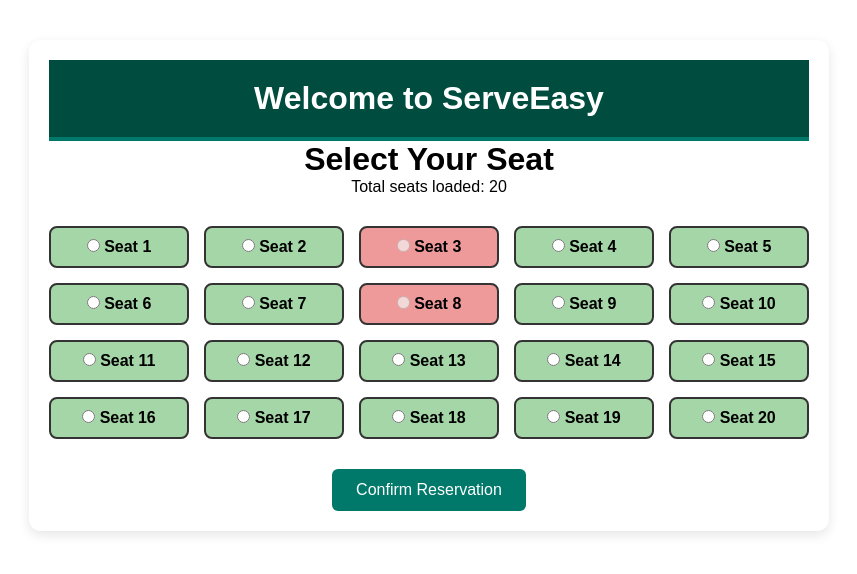
After one commit to Pugazh-2006/Restaurant-Management-Serve_easy-, a Flask app: page /reserve_seat in a window 1280 px wide. The commit adds this page. Shown: the top 574 px of the page, without its empty margins (211-1068 px from the left). Run offline with Flask 3, Linux system fonts and the light colour scheme; data comes from the database, SQL or seed files in the repository.

Commit message:
Added reservation page

```diff
--- a/Restaurant-Management-Serve_easy-/static/styles.css
+++ b/Restaurant-Management-Serve_easy-/static/styles.css
@@ -6,11 +6,16 @@
     font-family: "Poppins", sans-serif;
 }
 body {
+    background: none;
+    margin: 0;
+    padding: 0;
+}
+.login-page {
     display: flex;
     justify-content: center;
     align-items: center;
     min-height: 100vh;
-    background: url('../static/asset/img.jpg') no-repeat;
+    background: url('/static/asset/img.jpg') no-repeat center center;
     background-size: cover;
     background-position: center;
 
@@ -252,6 +257,27 @@
     -webkit-box-orient: vertical;
 }
 
+.menu-header {
+    display: flex;
+    justify-content: space-between;
+    align-items: center;
+    padding: 20px;
+}
+
+.logout-button {
+    background-color: #d84315;
+    color: white;
+    border: none;
+    padding: 8px 16px;
+    border-radius: 6px;
+    font-weight: bold;
+    text-decoration: none;
+    cursor: pointer;
+    transition: background-color 0.3s ease;
+}
+.logout-button:hover{
+    background-color: #bf360c;
+}
 
 /* This is for cart page */
 .cart-page{
@@ -347,3 +373,75 @@
     font-size: 14px;
     margin-left: 6px;
 }
+/*This is for reserve_seat */
+
+.seat-page {
+    max-width: 800px;
+    margin: 40px auto;
+    padding: 20px;
+    background-color: #ffffff;
+    border-radius: 12px;
+    box-shadow: 0 4px 12px rgba(0, 0, 0, 0.1);
+    text-align: center;
+    overflow: hidden;
+}
+.seat-grid {
+    display: grid;
+    grid-template-columns: repeat(5, 1fr);
+    gap: 15px;
+    margin: 30px 0;
+}
+
+.seat {
+    padding: 10px;
+    border-radius: 8px;
+    text-align: center;
+    font-weight: bold;
+    cursor: pointer;
+    border: 2px solid #333;
+    transition: transform 0.2s ease;
+}
+
+.seat.available {
+    background-color: #a5d6a7;
+    cursor: pointer;
+}
+
+.seat.reserved {
+    background-color: #ef9a9a;
+    cursor: not-allowed;
+}
+
+.seat:hover {
+    transform: scale(1.05);
+    box-shadow: 0 0 8px rgba(0, 0, 0, 0.2);
+}
+
+.reserve_button {
+    padding: 12px 24px;
+    font-size: 16px;
+    background-color: #00796b;
+    color: white;
+    border: none;
+    border-radius: 6px;
+    cursor: pointer;
+    transition: background-color 0.3s ease;
+}
+
+.reserve_button:hover {
+    background-color: #004d40;
+}
+.reserve_body{
+    margin: 0;
+    padding: 0;
+    font-family: 'Segoe UI', sans-serif;
+    background: linear-gradient(to right, #f8f9fa, #e0f7fa);
+    color: #333;
+}
+.page-header {
+    background-color: #004d40;
+    color: white;
+    padding: 20px;
+    text-align: center;
+    border-bottom: 4px solid #00796b;
+}
--- a/Restaurant-Management-Serve_easy-/templates/forgot.html
+++ b/Restaurant-Management-Serve_easy-/templates/forgot.html
@@ -8,8 +8,8 @@
    <link href='https://cdn.boxicons.com/fonts/brands/boxicons-brands.min.css' rel='stylesheet'>
    <link rel="stylesheet" href="{{ url_for('static', filename='styles.css') }}">
 </head>
-<body>
-    <div class="wraper">
+<body class=" login-page">
+    <div class="wraper login-page">
         <form method="POST" action="/forgot">
             <h1> Forgot Password</h1>
 
--- a/Restaurant-Management-Serve_easy-/templates/login.html
+++ b/Restaurant-Management-Serve_easy-/templates/login.html
@@ -8,8 +8,8 @@
    <link href='https://cdn.boxicons.com/fonts/brands/boxicons-brands.min.css' rel='stylesheet'>
    <link rel="stylesheet" href="{{ url_for('static', filename='styles.css') }}">
 </head>
-<body>
-    <div class = "wraper">
+<body class = "login-page">
+    <div class = "wraper ">
         <form  method="POST" action = "/">
             {% if message %}
                 <p class="success">{{ message }}</p>
--- a/Restaurant-Management-Serve_easy-/templates/register.html
+++ b/Restaurant-Management-Serve_easy-/templates/register.html
@@ -8,7 +8,7 @@
     <link href='https://cdn.boxicons.com/fonts/brands/boxicons-brands.min.css' rel='stylesheet'>
     <link rel="stylesheet" href="{{ url_for('static', filename='styles.css') }}">
 </head>
-<body>
+<body class=" login-page">
     <div class = "wraper">
         <form method ="POST" action="/register">
             <h1>Register</h1>
--- /dev/null
+++ b/Restaurant-Management-Serve_easy-/templates/reserve_seat.html
@@ -0,0 +1,32 @@
+<!DOCTYPE html>
+<html lang="en">
+<head>
+    <meta charset="UTF-8">
+    <meta name="viewport" content="width=device-width, initial-scale=1.0">
+    <title>Reservation</title>
+    <link rel="stylesheet" href="{{ url_for('static', filename='styles.css') }}">
+</head>
+<body>
+    <div class="seat-page">
+        <header class="page-header">
+            <h1>Welcome to ServeEasy</h1>
+        </header>
+        <h1>Select Your Seat</h1>
+        <form method="POST" action="/reserve_seat">
+            <p>Total seats loaded: {{seats|length }}</p>
+            {% if seats|length == 0 %}
+                <p>No seats available at the moment.</p>
+            {% endif %}
+            <div class="seat-grid">
+                {% for seat in seats %}
+                    <label class="seat {{ seat.status }}">
+                        <input type="radio" name="seat_id" value="{{ seat.seat_id }}" {% if seat.status != 'available' %}disabled{% endif %} required>
+                        Seat {{ seat.seat_id }}
+                    </label>
+                {% endfor %}
+            </div>
+            <button type="submit" class="reserve_button">Confirm Reservation</button>
+        </form>
+    </div>
+</body>
+</html>
--- a/app.py
+++ b/app.py
@@ -126,8 +126,65 @@
 	conn.close()
 	return render_template('cart.html', items=cart_items, total=total)
 
+@app.route('/update_cart', methods=['POST'])
+def update_cart():
+	item_id = request.form['item_id'].strip()
+	action = request.form['action']
 
+	if'cart' in session and item_id in session['cart']:
+		if action == 'increase':
+			session['cart'][item_id] += 1
+		elif action == 'decrease':
+			session['cart'][item_id] -=1
+			if session['cart'][item_id] <= 0:
+				del session['cart'][item_id]
+		session.modified = True
 
+	return redirect('/cart')
+
+@app.route('/remove_from_cart', methods=['POST'])
+def remove_from_cart():
+	item_id = request.form['item_id'].strip()
+	if 'cart' in session and item_id in session['cart']:
+			del session['cart'][item_id]
+			session.modified = True
+	return redirect('/cart')
+
+@app.route('/logout')
+def logout():
+	session.clear()
+	return redirect('/')
+
+@app.route('/reserve_seat', methods=["GET"])
+def show_seats():
+	conn = sqlite3.connect('restaurant.db')
+	cursor = conn.cursor()
+	cursor.execute("SELECT seat_id, status FROM seats")
+	seats = [{'seat_id': row[0], 'status': row[1]} for row in cursor.fetchall()]
+	conn.close()
+	return render_template('reserve_seat.html', seats=seats)
+
+@app.route('/reserve_seat', methods=['POST'])
+def reserve_seats():
+	seat_id = request.form.get('seat_id')
+	user_id = session.get('user_id')
+
+	if not seat_id:
+		return "No seat selected. Please go back and choose a seat."
+
+	conn = sqlite3.connect('restaurant.db')
+	cursor = conn.cursor()
+
+	cursor.execute("SELECT status FROM seats WHERE seat_id = ?", (seat_id, ))
+	status = cursor.fetchone()
+	if status and status[0] == 'available':
+		cursor.execute("UPDATE seats SET status = 'reserved', user_id = ? WHERE seat_id = ?", (user_id, seat_id))
+		conn.commit()
+		conn.close()
+		return "Seat reserved successfully!"
+	else:
+		conn.close()
+		return "Seat is already reserved. Please choose another."
 
 if __name__ == '__main__':
 	app.run(debug=True)
--- /dev/null
+++ b/check.py
@@ -0,0 +1,6 @@
+import sqlite3
+conn = sqlite3.connect('restaurant.db')
+cursor = conn.cursor()
+cursor.execute("SELECT * FROM seats")
+print(cursor.fetchall())
+conn.close()
```
Also changed, not shown: Restaurant-Management-Serve_easy-/templates/cart.html (+10 -1 lines), Restaurant-Management-Serve_easy-/templates/menu.html (+6 -1 lines), init_db.py (+6 -3 lines), seat.py (added, +11 -0 lines), restaurant.db.
